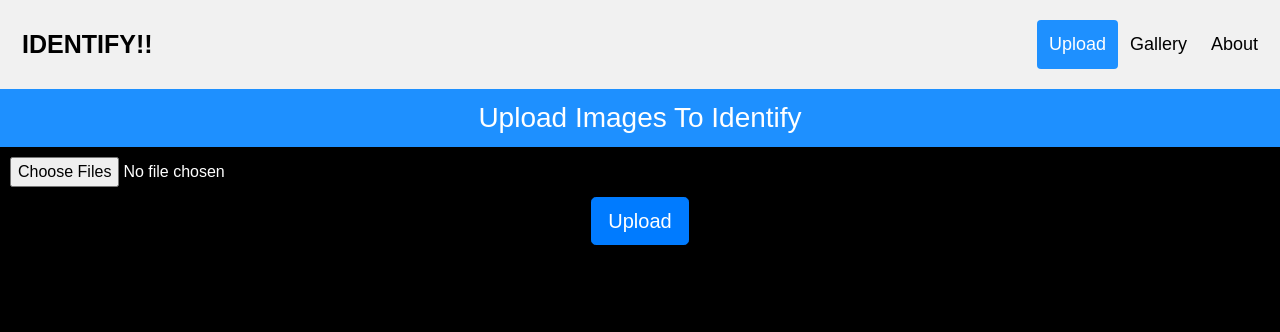
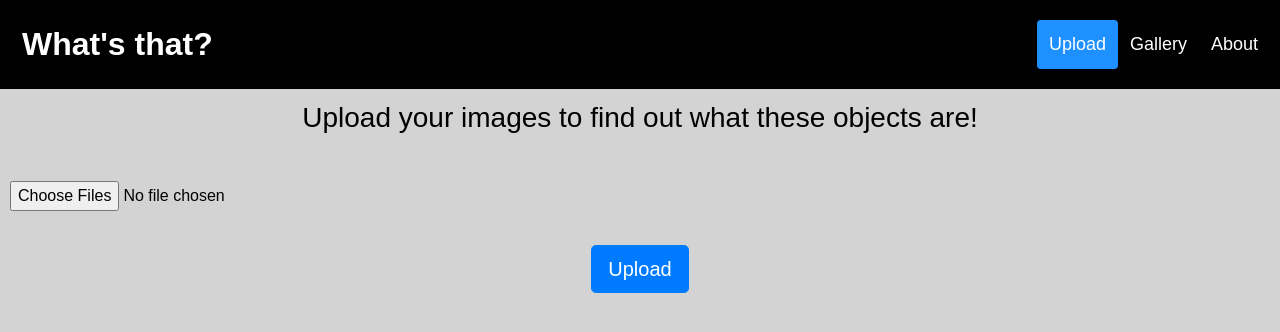
Before and after one commit to shashwat1998/WhatIsThat, a Flask app: page / in a window 1280 px wide. Shown: the top 332 px of the page. Run offline with Flask 2, Linux system fonts and the light colour scheme; some libraries are stand-ins or nearby versions.

Commit message:
Fix design of website
To improve UI/UX

```diff
--- a/application.py
+++ b/application.py
@@ -14,7 +14,7 @@ APP_ROOT = os.path.dirname(os.path.abspath(__file__))
 class FileContents(db.Model):
     id = db.Column(db.Integer, primary_key=True)
     filename = db.Column(db.String(100), unique=True, nullable=False)
-    image_data =db.Column(db.LargeBinary)
+    image_data = db.Column(db.LargeBinary)
     results = db.relationship('ObjectDetected',backref='image')
 
 
--- a/templates/upload_image.html
+++ b/templates/upload_image.html
@@ -21,13 +21,13 @@ body {
 
 .header {
   overflow: hidden;
-  background-color: #f1f1f1;
+  background-color: #000000;
   padding: 20px 10px;
 }
 
 .header a {
   float: left;
-  color: black;
+  color: white;
   text-align: center;
   padding: 12px;
   text-decoration: none;
@@ -42,7 +42,7 @@ body {
 }
 
 .header a:hover {
-  background-color: #ddd;
+  background-color: #777777;
   color: black;
 }
 
@@ -69,9 +69,9 @@ body {
 </style>
 
 </head>
-<body style="background: black;">
+<body style="background-color: lightgray">
 <div class="header">
-  <a href="#default" class="logo" >IDENTIFY!!</a>
+  <a href="{{ url_for('index') }}" class="logo" style="font-size: xx-large" >What's that?</a>
   <div class="header-right">
     <a class="active" href="{{ url_for('index') }}">Upload</a>
     <a href="{{ url_for('get_gallery') }}">Gallery</a>
@@ -82,22 +82,22 @@ body {
 <h3 style="display: inline-block;
     padding: 12px 30px;
     text-align: center;
-    background: dodgerblue;
-    color: white;
+    color: black;
+
     margin: 0;
     box-sizing: border-box;
     width: 100%;
     transition: all .4s;
-">Upload Images To Identify</h3>
+">Upload your images to find out what these objects are!</h3>
+<br>
+<br>
  <form id="upload-form" action="{{ url_for('upload_image_method') }}" method="POST" enctype="multipart/form-data">
+
      <input type="file" name="file" value="choose" id="imageUpload" accept=".png, .jpg, .jpeg" multiple="multiple"
-            style="
-            width: 100%;
-            padding: 10px;
-            background-color:black;
-            text-align: center;
-            color: white;" >
-     <div  style="text-align: center; background: black;"><button type="submit"  class="btn btn-primary btn-lg " id="btn-predict">Upload</button></div>
+            style="width: 100%; padding: 10px; text-align: center; color: black;" >
+     <br>
+     <br>
+     <div  style="text-align: center;"><button type="submit"  class="btn btn-primary btn-lg " id="btn-predict">Upload</button></div>
 </form>
 </body>
 </html>
```
Also changed, not shown: templates/about.html (+5 -3 lines), templates/gallery.html (+7 -7 lines), images/cat1.jpeg (added), images/check1.jpeg (added), images/check3.jpg (added), images/check5.jpeg (added), images/check7.jpeg (added), images/ckck4.jpeg (added), images/ckeck6.jpg (added), 1 other file.
